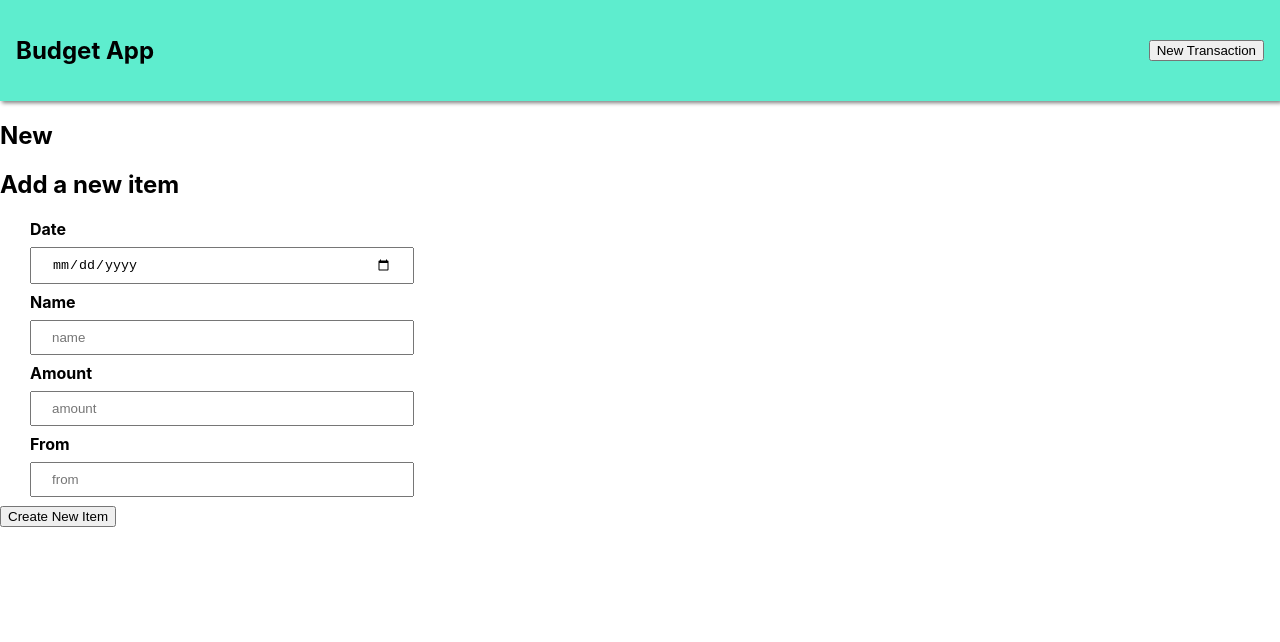
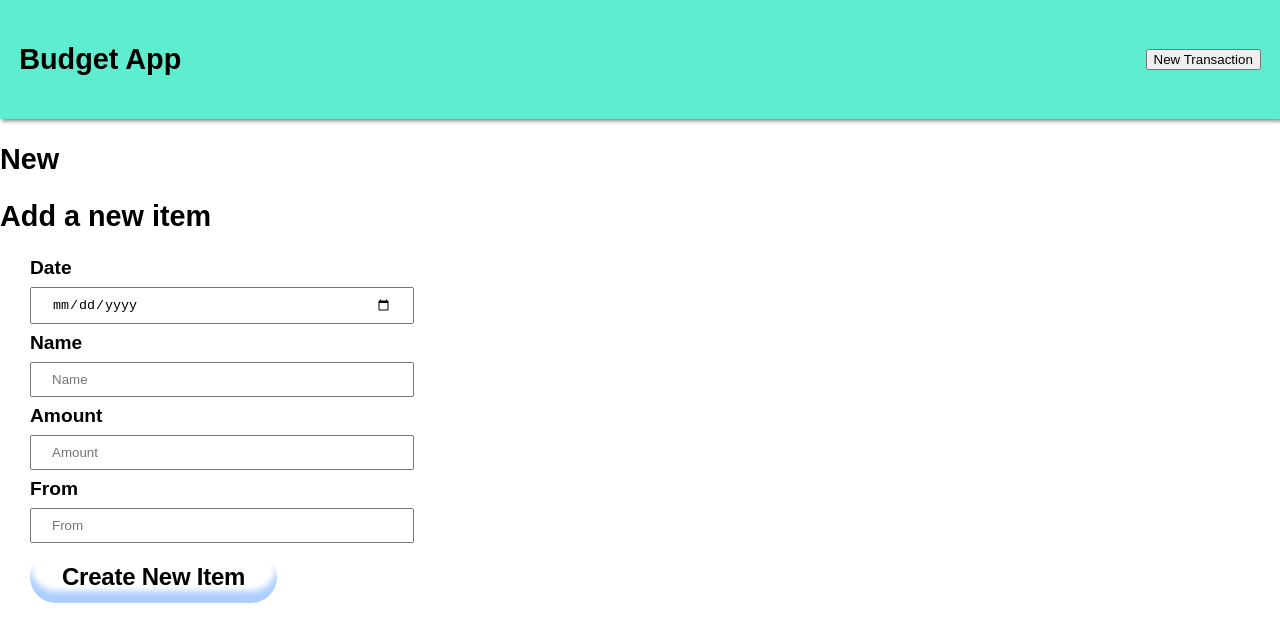
Before and after one commit to Nique444/8-4-Budgeting-app-project-frontend, a React (Create React App) app: page /transactions/new in a window 1280 px wide. Shown: the top 642 px of the page. Built offline with nearby package versions, Linux system fonts and the light colour scheme.

Commit message:
fixing new form

```diff
--- a/src/Components/NavBar.js
+++ b/src/Components/NavBar.js
@@ -4,7 +4,7 @@ export default function NavBar() {
   return (
     <nav className="nav-title">
         <h1>Budget App</h1>
-        <button>New Transaction</button>
+        <button className="new-transaction">New Transaction</button>
     </nav>
   )
 }
--- a/src/Components/TransactionNewForm.js
+++ b/src/Components/TransactionNewForm.js
@@ -1,20 +1,61 @@
-import React from "react";
+import axios from "axios";
+import React, { useState } from "react";
+import { useNavigate } from "react-router-dom";
+
+const API = process.env.REACT_APP_API_URL;
 
 export default function TransactionNewForm() {
+  const [newTransaction, setNewTransaction] = useState({
+    item_name: "",
+    amount: 0,
+    date: "",
+    from: "",
+    category: "",
+  });
+  const navigate = useNavigate();
+
+  const addTransaction = () => {
+    axios
+      .post(`${API}/transactions`, newTransaction)
+      .then((response) => navigate(`/transactions`))
+      .catch((error) => console.log(error));
+  };
+
+  const handleSubmit = (e) => {
+    e.prevemtDefault();
+    addTransaction();
+  };
+
+  const handleTextChange = (e) => {
+    setNewTransaction({ ...newTransaction, [e.target.id]: e.target.value });
+  };
+
   return (
     <div>
-      <form className="new-form">
+      <form className="new-form" onSubmit={handleSubmit}>
         <h2>Add a new item</h2>
         <div>
-          <strong><label for="date">Date</label></strong>
+          <strong>
+            <label for="date">Date</label>
+          </strong>
         </div>
-        <input type="date" name="date" id="date" placeholder="date" />
+        <input type="date" name="date" id="date" placeholder="Date" />
         <div>
-          <strong><label for="name">Name</label></strong>
+          <strong>
+            <label for="name">Name</label>
+          </strong>
         </div>
-        <input type="text" name="name" id="name" placeholder="name" />
+        <input
+          type="text"
+          name="name"
+          id="name"
+          placeholder="Name"
+          onChange={handleTextChange}
+        />
         <div>
-          <strong><label for="amount">Amount</label></strong>
+          <strong>
+            <label for="amount">Amount</label>
+          </strong>
         </div>
         <input
           type="number"
@@ -22,14 +63,24 @@ export default function TransactionNewForm() {
           id="amount"
           min="0"
           max="20000"
-          placeholder="amount"
+          placeholder="Amount"
         />
         <div>
-          <strong><label>From</label></strong>
+          <strong>
+            <label>From</label>
+          </strong>
         </div>
-        <input placeholder="from" />
+        <input
+          type="text"
+          name="from"
+          id="from"
+          placeholder="From"
+          onChange={handleTextChange}
+        />
         <div>
-          <button className="create-new" type="submit" class="btn btn-light">Create New Item</button>
+          <button className="create-new" type="submit">
+            Create New Item
+          </button>
         </div>
       </form>
     </div>
--- a/src/Components/TransactionShow.js
+++ b/src/Components/TransactionShow.js
@@ -18,7 +18,8 @@ export default function TransactionShow() {
       .catch((error) => {
         console.log(error);
       });
-  }, []);
+  }, [index]);
+
   return (
     <div>
       <h3>Item: {transaction.item_name}</h3>
--- a/src/index.css
+++ b/src/index.css
@@ -1,15 +1,18 @@
 body {
   margin: 0;
-  font-family: -apple-system, BlinkMacSystemFont, 'Segoe UI', 'Roboto', 'Oxygen',
+  /* font-family: -apple-system, BlinkMacSystemFont, 'Segoe UI', 'Roboto', 'Oxygen',
     'Ubuntu', 'Cantarell', 'Fira Sans', 'Droid Sans', 'Helvetica Neue',
-    sans-serif;
+    sans-serif; */
+    font-family: Copperplate, fantasy;
+    font-size: larger;
   -webkit-font-smoothing: antialiased;
   -moz-osx-font-smoothing: grayscale;
 }
 
 code {
-  font-family: source-code-pro, Menlo, Monaco, Consolas, 'Courier New',
-    monospace;
+  /* font-family: source-code-pro, Menlo, Monaco, Consolas, 'Courier New',
+    monospace; */
+    font-family: Copperplate, fantasy;
 }
 
 nav {
@@ -61,5 +64,45 @@ label {
 }
 
 .create-new {
+  appearance: none;
+  background-color: #FFFFFF;
+  border-radius: 40em;
+  border-style: none;
+  box-shadow: #ADCFFF 0 -12px 6px inset;
+  box-sizing: border-box;
+  color: #000000;
+  cursor: pointer;
+  display: inline-block;
+  /* font-family: -apple-system,sans-serif; */
+  font-family: Copperplate, fantasy;
+  font-size: 1.2rem;
+  font-weight: 700;
+  letter-spacing: -.24px;
   margin: 0px 30px;
+  outline: none;
+  padding: 1rem 1.3rem;
+  quotes: auto;
+  text-align: center;
+  text-decoration: none;
+  transition: all .15s;
+  user-select: none;
+  -webkit-user-select: none;
+  touch-action: manipulation;
 }
+
+.create-new:hover {
+  background-color: #29ffd1;
+  box-shadow: #14ffa1 0 -6px 8px inset;
+  transform: scale(1.125);
+}
+
+.create-new:active {
+  transform: scale(1.025);
+}
+
+@media (min-width: 768px) {
+  .create-new {
+    font-size: 1.5rem;
+    padding: .75rem 2rem;
+  }
+}
```
